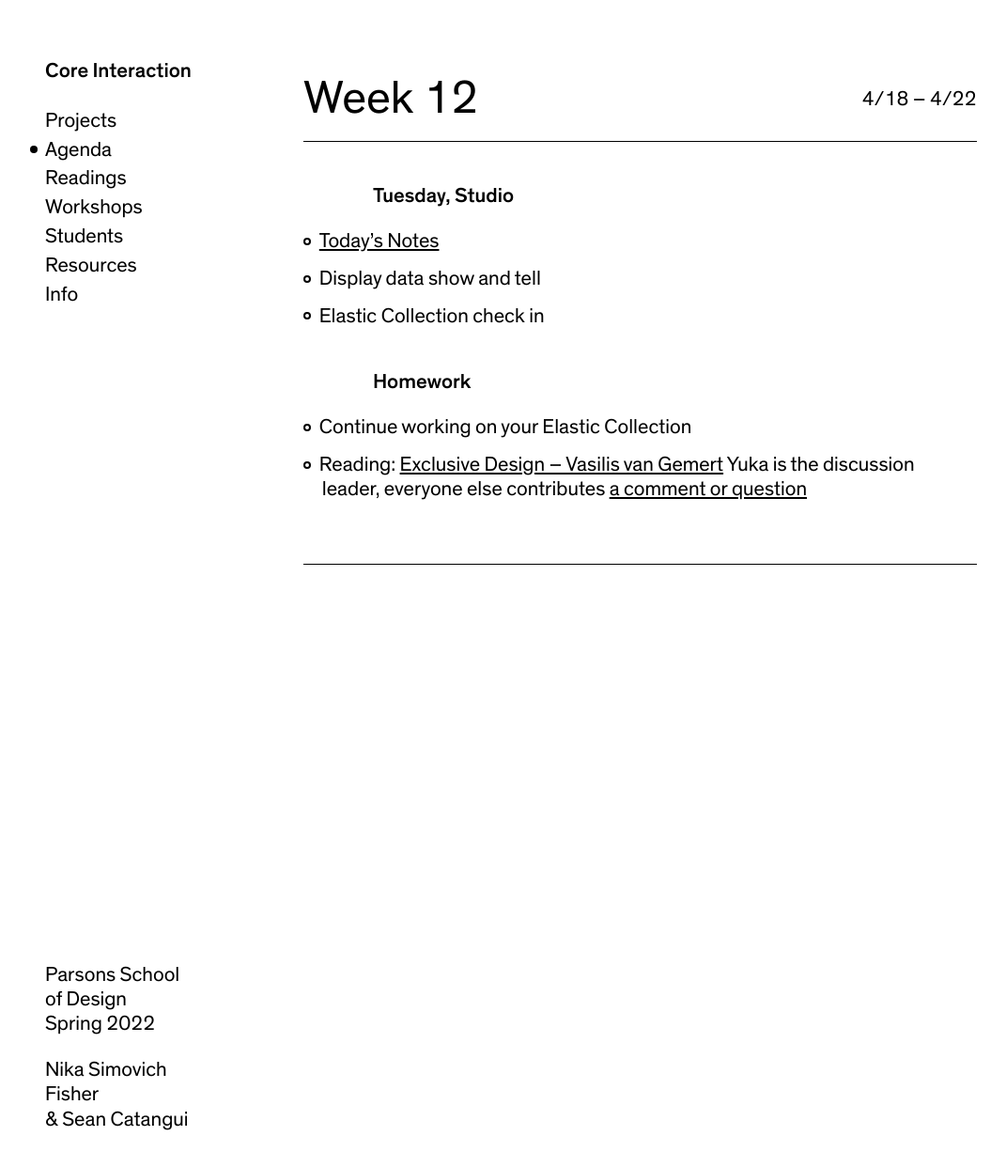
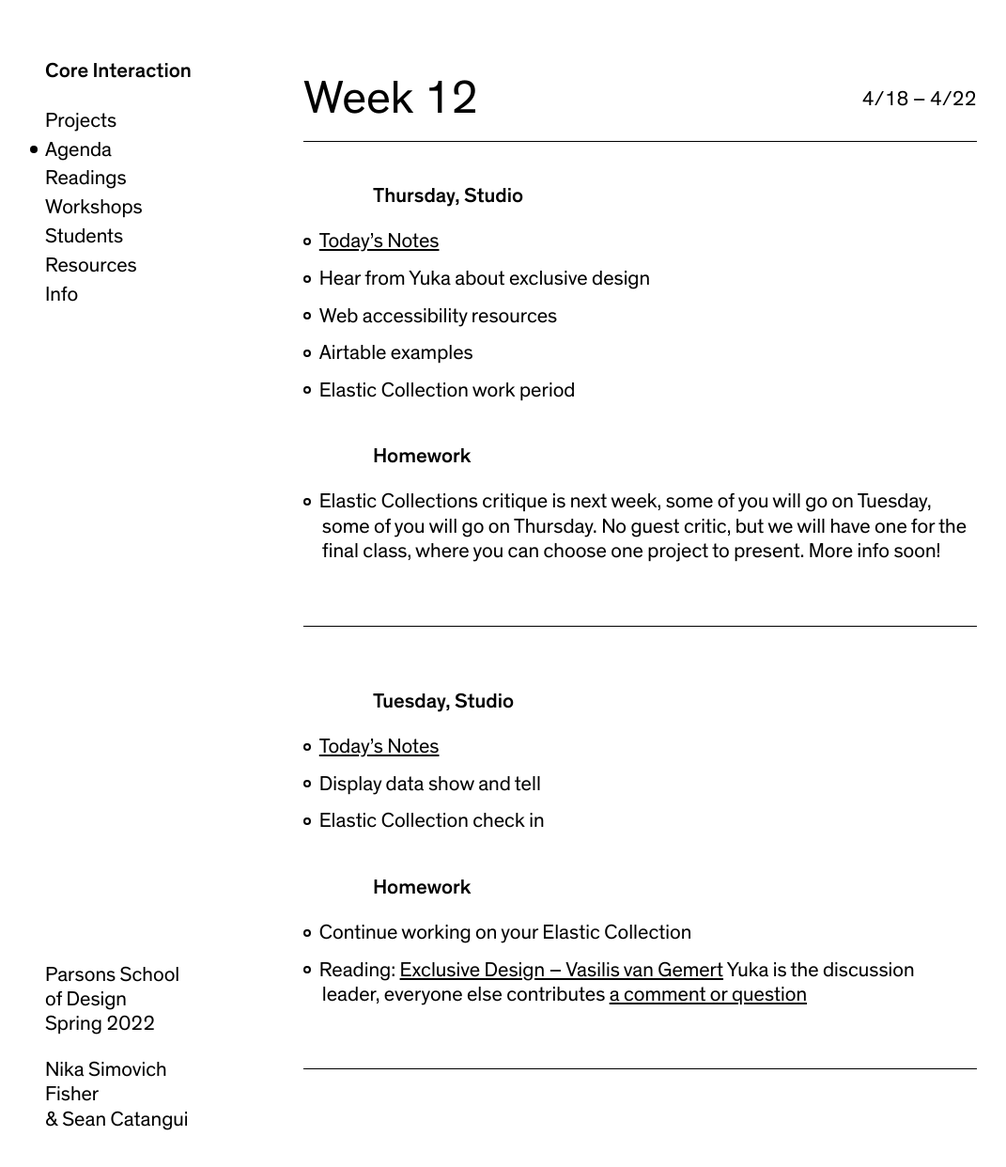
Before and after one commit to nikasimovich/cis22, a Jekyll site: the page built from _agendas/week-12.md, in a window 1280 px wide and 1264 px high. Shown: the top 1242 px of the window at 94% size, without its empty margins (12-1083 px from the left). Built offline with Jekyll 4.4.1, drawn with Linux system fonts in a browser that asks for light colours.

Commit message:
Add agenda

```diff
--- a/_agendas/week-12.md
+++ b/_agendas/week-12.md
@@ -5,6 +5,23 @@ date_range:       4/18 – 4/22
 summary:          Elastic collections continuation, JavaScript libraries
 
 ---
+
+
+### Thursday, Studio
+
+- [Today&rsquo;s Notes](https://paper.dropbox.com/doc/Parsons-Core-Interaction-Week-12b--BgASduREYcUd3O8m1EBJbG9rAQ-5fPDyS2j70kZYVbhUlWRZ)
+- Hear from Yuka about exclusive design
+- Web accessibility resources
+- Airtable examples
+- Elastic Collection work period
+
+
+### Homework
+- Elastic Collections critique is next week, some of you will go on Tuesday, some of you will go on Thursday. No guest critic, but we will have one for the final class, where you can choose one project to present. More info soon!
+
+
+---
+
 
 ### Tuesday, Studio
 
```
